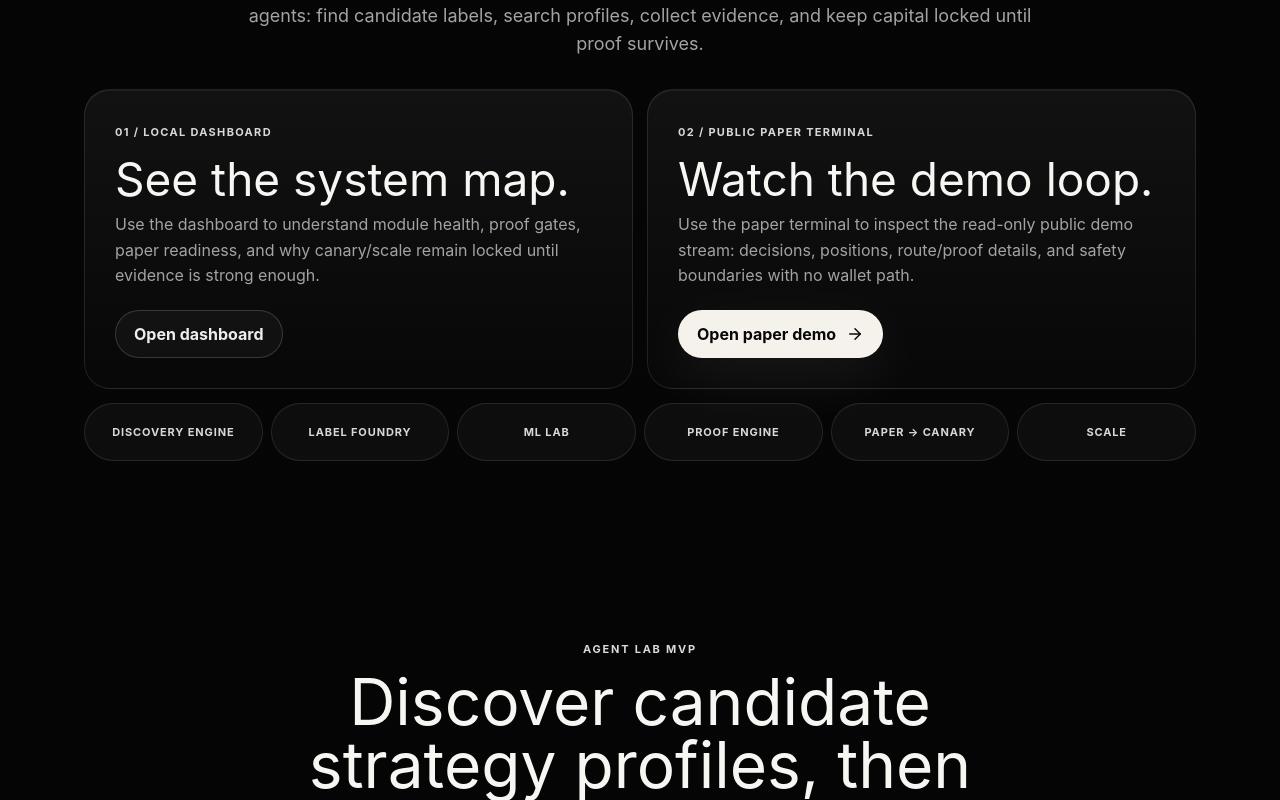
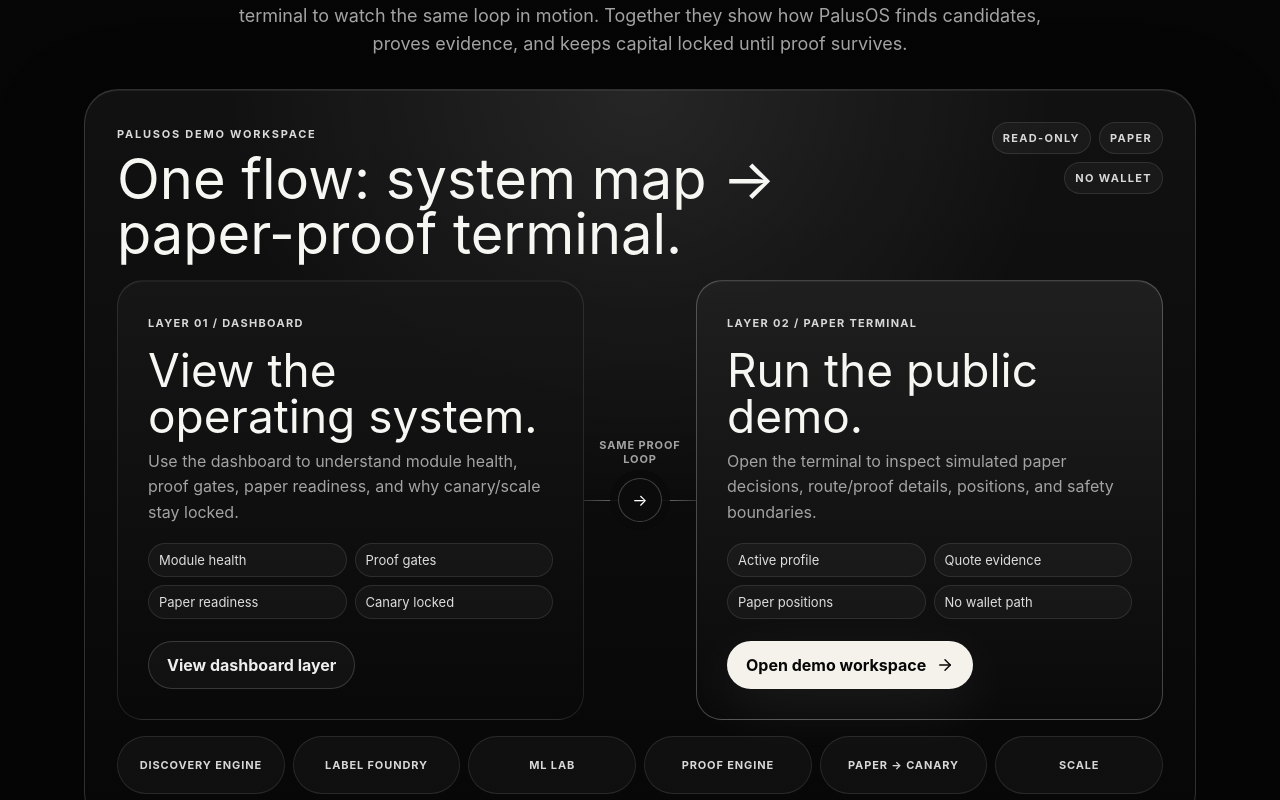
Before and after one commit to jasonheron/palusos, a React (Vite) app: page / in a window 1280 px wide. Shown: the part 2200-3000 px from the top of the page. Built offline with nearby package versions, Linux system fonts and the light colour scheme.

Commit message:
Clarify connected demo workspace

```diff
--- a/src/App.tsx
+++ b/src/App.tsx
@@ -1,6 +1,6 @@
 import type React from 'react';
 import { ArrowRight, Bot, BrainCircuit, ChevronDown, ExternalLink, Layers3, LineChart, LockKeyhole, ShieldCheck, Sparkles } from 'lucide-react';
-import { AgentDashboard, PipelineTimeline } from './components/AgentDashboard';
+import { PipelineTimeline } from './components/AgentDashboard';
 import { AgentLab } from './components/AgentLab';
 import { DashboardPage } from './components/DashboardPage';
 import { LivePaperDemo } from './components/LivePaperDemo';
@@ -31,7 +31,6 @@ function App() {
       <SystemDiagram />
       <DemoExperienceSection />
       <AgentLab />
-      <AgentDashboard />
       <PipelineTimeline />
       <DeploymentPathSection />
       <ModularSection />
@@ -136,32 +135,59 @@ function DemoBridgeHeader() {
 
 function DemoExperienceSection() {
   const modules = ['Discovery Engine', 'Label Foundry', 'ML Lab', 'Proof Engine', 'Paper → Canary', 'Scale'];
+  const dashboardChecks = ['Module health', 'Proof gates', 'Paper readiness', 'Canary locked'];
+  const terminalChecks = ['Active profile', 'Quote evidence', 'Paper positions', 'No wallet path'];
 
   return (
-    <section className="demo-experience-section" id="demo" aria-label="Connected PalusOS demo">
+    <section className="demo-experience-section" id="demo" aria-label="Connected PalusOS demo workspace">
       <div className="section-heading compact">
-        <span className="eyebrow">Demo flow</span>
-        <h2>The demo is the connected dashboard and paper-proof terminal.</h2>
-        <p>PalusOS is not a PnL flex. It is the discovery-and-proof operating loop for autonomous trading agents: find candidate labels, search profiles, collect evidence, and keep capital locked until proof survives.</p>
+        <span className="eyebrow">Connected demo</span>
+        <h2>Dashboard + Demo are one PalusOS demo workspace.</h2>
+        <p>Start with the dashboard layer to see the discovery-and-proof system, then open the paper terminal to watch the same loop in motion. Together they show how PalusOS finds candidates, proves evidence, and keeps capital locked until proof survives.</p>
       </div>
 
-      <div className="demo-bridge-grid">
-        <article>
-          <span>01 / Local dashboard</span>
-          <h3>See the system map.</h3>
-          <p>Use the dashboard to understand module health, proof gates, paper readiness, and why canary/scale remain locked until evidence is strong enough.</p>
-          <a className="button secondary" href="/dashboard">Open dashboard</a>
-        </article>
-        <article>
-          <span>02 / Public paper terminal</span>
-          <h3>Watch the demo loop.</h3>
-          <p>Use the paper terminal to inspect the read-only public demo stream: decisions, positions, route/proof details, and safety boundaries with no wallet path.</p>
-          <a className="button primary" href="/demo">Open paper demo <ArrowRight size={18} /></a>
-        </article>
-      </div>
+      <div className="demo-workspace-card" aria-label="Dashboard and paper terminal are connected demo layers">
+        <div className="demo-workspace-card__topline">
+          <div>
+            <span className="eyebrow">PalusOS demo workspace</span>
+            <h3>One flow: system map → paper-proof terminal.</h3>
+          </div>
+          <div className="demo-workspace-status" aria-label="Demo safety status">
+            <span>Read-only</span>
+            <span>Paper</span>
+            <span>No wallet</span>
+          </div>
+        </div>
 
-      <div className="demo-module-row" aria-label="PalusOS modules">
-        {modules.map((module) => <span key={module}>{module}</span>)}
+        <div className="demo-layer-flow">
+          <article className="demo-layer-card">
+            <span>Layer 01 / Dashboard</span>
+            <h4>View the operating system.</h4>
+            <p>Use the dashboard to understand module health, proof gates, paper readiness, and why canary/scale stay locked.</p>
+            <ul>
+              {dashboardChecks.map((check) => <li key={check}>{check}</li>)}
+            </ul>
+            <a className="button secondary" href="/dashboard">View dashboard layer</a>
+          </article>
+
+          <div className="demo-flow-connector" aria-hidden="true">
+            <span>same proof loop</span>
+          </div>
+
+          <article className="demo-layer-card demo-layer-card--primary">
+            <span>Layer 02 / Paper terminal</span>
+            <h4>Run the public demo.</h4>
+            <p>Open the terminal to inspect simulated paper decisions, route/proof details, positions, and safety boundaries.</p>
+            <ul>
+              {terminalChecks.map((check) => <li key={check}>{check}</li>)}
+            </ul>
+            <a className="button primary" href="/demo">Open demo workspace <ArrowRight size={18} /></a>
+          </article>
+        </div>
+
+        <div className="demo-module-row" aria-label="PalusOS modules included in the connected demo">
+          {modules.map((module) => <span key={module}>{module}</span>)}
+        </div>
       </div>
     </section>
   );
--- a/src/styles/palusos-hero.css
+++ b/src/styles/palusos-hero.css
@@ -1282,21 +1282,41 @@
   padding: 88px clamp(18px, 4vw, 34px);
 }
 
-.demo-bridge-grid {
-  display: grid;
-  grid-template-columns: repeat(2, minmax(0, 1fr));
-  gap: 14px;
+.demo-workspace-card {
+  border: 1px solid rgba(255,255,255,.16);
+  border-radius: 34px;
+  padding: clamp(18px, 3vw, 32px);
+  background:
+    radial-gradient(circle at 50% 0%, rgba(255,255,255,.085), transparent 26rem),
+    linear-gradient(180deg, rgba(18,18,18,.96), rgba(7,7,7,.96));
+  box-shadow: inset 0 1px 0 rgba(255,255,255,.07), 0 32px 90px rgba(0,0,0,.34);
 }
 
-.demo-bridge-grid article {
-  border: 1px solid var(--line);
-  background: linear-gradient(180deg, rgba(19,19,19,.94), rgba(8,8,8,.94));
-  box-shadow: inset 0 1px 0 rgba(255,255,255,.05);
-  border-radius: 26px;
-  padding: clamp(20px, 3vw, 30px);
+.demo-workspace-card__topline {
+  display: flex;
+  justify-content: space-between;
+  gap: 24px;
+  align-items: flex-start;
+  margin-bottom: 18px;
 }
 
-.demo-bridge-grid article > span,
+.demo-workspace-card__topline h3 {
+  margin: 10px 0 0;
+  font-size: clamp(28px, 4.6vw, 56px);
+  font-weight: 430;
+  line-height: .98;
+}
+
+.demo-workspace-status {
+  display: flex;
+  flex-wrap: wrap;
+  justify-content: flex-end;
+  gap: 8px;
+}
+
+.demo-workspace-status span,
+.demo-layer-card > span,
+.demo-flow-connector span,
 .demo-module-row span {
   display: inline-flex;
   color: #d8d8d8;
@@ -1306,24 +1326,114 @@
   font-weight: 750;
 }
 
-.demo-bridge-grid h3 {
+.demo-workspace-status span {
+  border: 1px solid var(--line);
+  border-radius: 999px;
+  padding: 8px 10px;
+  background: rgba(255,255,255,.04);
+  white-space: nowrap;
+}
+
+.demo-layer-flow {
+  display: grid;
+  grid-template-columns: minmax(0, 1fr) 112px minmax(0, 1fr);
+  gap: 0;
+  align-items: stretch;
+}
+
+.demo-layer-card {
+  position: relative;
+  z-index: 1;
+  border: 1px solid var(--line);
+  background: linear-gradient(180deg, rgba(23,23,23,.95), rgba(9,9,9,.95));
+  box-shadow: inset 0 1px 0 rgba(255,255,255,.05);
+  border-radius: 26px;
+  padding: clamp(20px, 3vw, 30px);
+}
+
+.demo-layer-card--primary {
+  border-color: rgba(255,255,255,.24);
+  background: linear-gradient(180deg, rgba(32,32,32,.96), rgba(10,10,10,.96));
+}
+
+.demo-layer-card h4 {
   margin: 16px 0 10px;
   font-size: clamp(28px, 4vw, 46px);
   font-weight: 430;
   line-height: 1;
 }
 
-.demo-bridge-grid p {
+.demo-layer-card p {
   color: var(--muted);
   line-height: 1.58;
+  margin: 0 0 18px;
+}
+
+.demo-layer-card ul {
+  display: grid;
+  grid-template-columns: repeat(2, minmax(0, 1fr));
+  gap: 8px;
   margin: 0 0 22px;
+  padding: 0;
+  list-style: none;
+}
+
+.demo-layer-card li {
+  border: 1px solid rgba(255,255,255,.10);
+  border-radius: 999px;
+  padding: 8px 10px;
+  color: #dedede;
+  background: rgba(255,255,255,.035);
+  font-size: 13px;
+}
+
+.demo-flow-connector {
+  position: relative;
+  display: grid;
+  place-items: center;
+  min-height: 100%;
+}
+
+.demo-flow-connector::before {
+  content: "";
+  position: absolute;
+  left: 0;
+  right: 0;
+  top: 50%;
+  height: 1px;
+  background: linear-gradient(90deg, rgba(255,255,255,.16), rgba(255,255,255,.58), rgba(255,255,255,.16));
+}
+
+.demo-flow-connector::after {
+  content: "→";
+  position: relative;
+  z-index: 1;
+  display: grid;
+  place-items: center;
+  width: 42px;
+  height: 42px;
+  border: 1px solid rgba(255,255,255,.22);
+  border-radius: 999px;
+  color: #fff;
+  background: #0b0b0b;
+  box-shadow: 0 0 0 8px rgba(11,11,11,.88);
+}
+
+.demo-flow-connector span {
+  position: absolute;
+  bottom: calc(50% + 34px);
+  justify-content: center;
+  width: 100%;
+  color: var(--muted);
+  letter-spacing: .08em;
+  text-align: center;
 }
 
 .demo-module-row {
   display: grid;
   grid-template-columns: repeat(6, minmax(0, 1fr));
   gap: 8px;
-  margin-top: 14px;
+  margin-top: 16px;
 }
 
 .demo-module-row span {
@@ -1362,10 +1472,38 @@
 }
 
 @media (max-width: 920px) {
-  .demo-bridge-grid,
+  .demo-workspace-card__topline {
+    flex-direction: column;
+  }
+  .demo-workspace-status {
+    justify-content: flex-start;
+  }
+  .demo-layer-flow,
   .demo-module-row,
   .demo-page-bridge {
     grid-template-columns: 1fr;
+  }
+  .demo-flow-connector {
+    min-height: 74px;
+  }
+  .demo-flow-connector::before {
+    left: 50%;
+    right: auto;
+    top: 0;
+    bottom: 0;
+    width: 1px;
+    height: auto;
+    background: linear-gradient(180deg, rgba(255,255,255,.16), rgba(255,255,255,.58), rgba(255,255,255,.16));
+  }
+  .demo-flow-connector::after {
+    content: "↓";
+  }
+  .demo-flow-connector span {
+    position: relative;
+    bottom: auto;
+    width: auto;
+    padding: 0 10px;
+    background: #0b0b0b;
   }
   .demo-page-bridge {
     align-items: start;
@@ -1380,4 +1518,7 @@
     width: min(100%, 94vw);
     border-radius: 16px;
   }
+  .demo-layer-card ul {
+    grid-template-columns: 1fr;
+  }
 }
```
